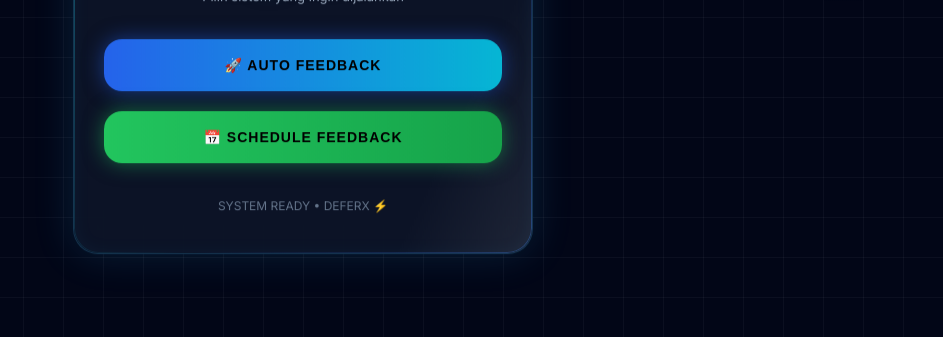
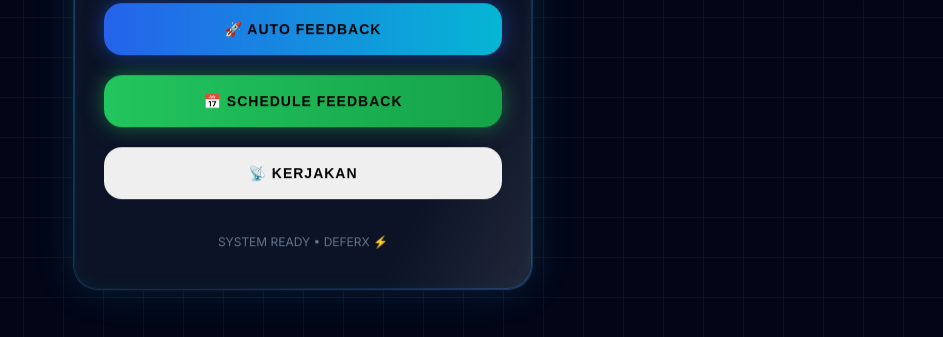
Before and after one commit to Ifhdhd/jv, a website: page index.html in a window 1280 px wide. Shown: the part 343-680 px from the top of the page, without its empty margins (337-1280 px from the left). Drawn offline with Linux system fonts and the light colour scheme.

Commit message:
Update index.html

```diff
--- a/index.html
+++ b/index.html
@@ -45,6 +45,13 @@
         📅 SCHEDULE FEEDBACK
       </button>
 
+      <button
+        class="btn neon-red"
+        onclick="goAutoKerjakan()"
+      >
+        📡 KERJAKAN
+      </button>
+
     </div>
 
     <div class="footer">
```
